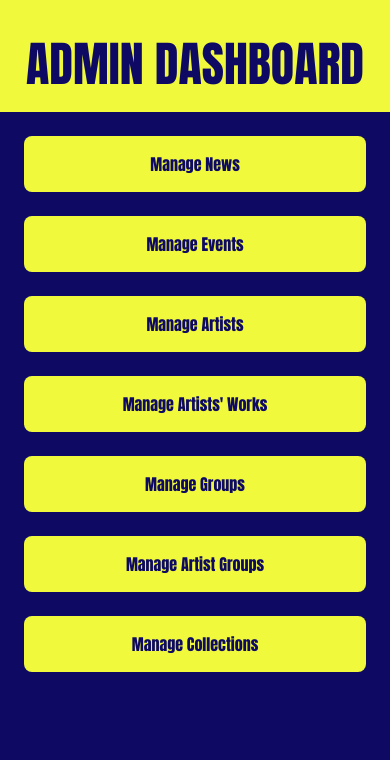
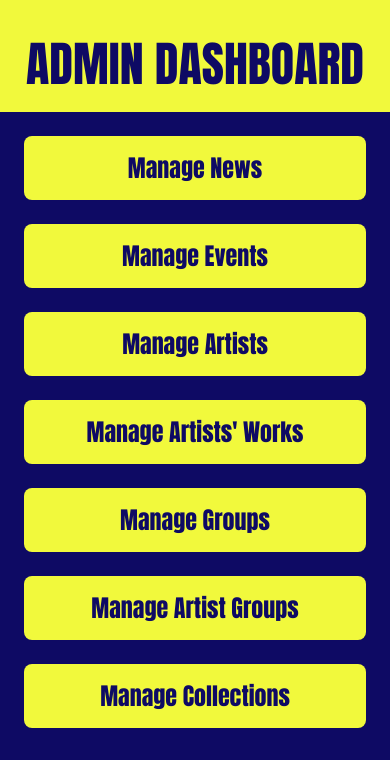
Before and after one commit to JoseMejarito/CreativeShowcase, a PHP site: page /admin-dashboard.php in a window 390 px wide. Shown: the part 84-844 px from the top of the page. Run offline with PHP 8.4, Linux system fonts and the light colour scheme.

Commit message:
[Responsive Buttons in Admin Dashboard]

```diff
--- a/admin-dashboard.php
+++ b/admin-dashboard.php
@@ -20,13 +20,13 @@
     </section>
     <div class="container mx-auto p-6 text-center">
         <div class="grid grid-cols-1 md:grid-cols-2 lg:grid-cols-3 gap-6">
-            <a href="admin-news.php" class="bg-uphsl-yellow text-uphsl-blue py-4 px-6 rounded-lg text-center">Manage News</a>
-            <a href="admin-events.php" class="bg-uphsl-yellow text-uphsl-blue py-4 px-6 rounded-lg text-center">Manage Events</a>
-            <a href="admin-artists.php" class="bg-uphsl-yellow text-uphsl-blue py-4 px-6 rounded-lg text-center">Manage Artists</a>
-            <a href="admin-works.php" class="bg-uphsl-yellow text-uphsl-blue py-4 px-6 rounded-lg text-center">Manage Artists' Works</a>
-            <a href="admin-groups.php" class="bg-uphsl-yellow text-uphsl-blue py-4 px-6 rounded-lg text-center">Manage Groups</a>
-            <a href="admin-artist-groups.php" class="bg-uphsl-yellow text-uphsl-blue py-4 px-6 rounded-lg text-center">Manage Artist Groups</a>
-            <a href="admin-collections.php" class="bg-uphsl-yellow text-uphsl-blue py-4 px-6 rounded-lg text-center">Manage Collections</a>
+            <a href="admin-news.php" class="flex items-center justify-center bg-uphsl-yellow text-uphsl-blue py-4 px-6 rounded-lg text-center text-2xl md:text-3xl lg:text-3xl whitespace-nowrap overflow-hidden text-ellipsis">Manage News</a>
+            <a href="admin-events.php" class="flex items-center justify-center bg-uphsl-yellow text-uphsl-blue py-4 px-6 rounded-lg text-center text-2xl md:text-3xl lg:text-3xl whitespace-nowrap overflow-hidden text-ellipsis">Manage Events</a>
+            <a href="admin-artists.php" class="flex items-center justify-center bg-uphsl-yellow text-uphsl-blue py-4 px-6 rounded-lg text-center text-2xl md:text-3xl lg:text-3xl whitespace-nowrap overflow-hidden text-ellipsis">Manage Artists</a>
+            <a href="admin-works.php" class="flex items-center justify-center bg-uphsl-yellow text-uphsl-blue py-4 px-6 rounded-lg text-center text-2xl md:text-3xl lg:text-3xl whitespace-nowrap overflow-hidden text-ellipsis">Manage Artists' Works</a>
+            <a href="admin-groups.php" class="flex items-center justify-center bg-uphsl-yellow text-uphsl-blue py-4 px-6 rounded-lg text-center text-2xl md:text-3xl lg:text-3xl whitespace-nowrap overflow-hidden text-ellipsis">Manage Groups</a>
+            <a href="admin-artist-groups.php" class="flex items-center justify-center bg-uphsl-yellow text-uphsl-blue py-4 px-6 rounded-lg text-center text-2xl md:text-3xl lg:text-3xl whitespace-nowrap overflow-hidden text-ellipsis">Manage Artist Groups</a>
+            <a href="admin-collections.php" class="flex items-center justify-center bg-uphsl-yellow text-uphsl-blue py-4 px-6 rounded-lg text-center text-2xl md:text-3xl lg:text-3xl whitespace-nowrap overflow-hidden text-ellipsis">Manage Collections</a>
         </div>
     </div>
 </body>
```
Also changed, not shown: admin-events.php (+1 -19 lines), admin-news.php (+1 -19 lines), admin-works.php (+1 -19 lines).
